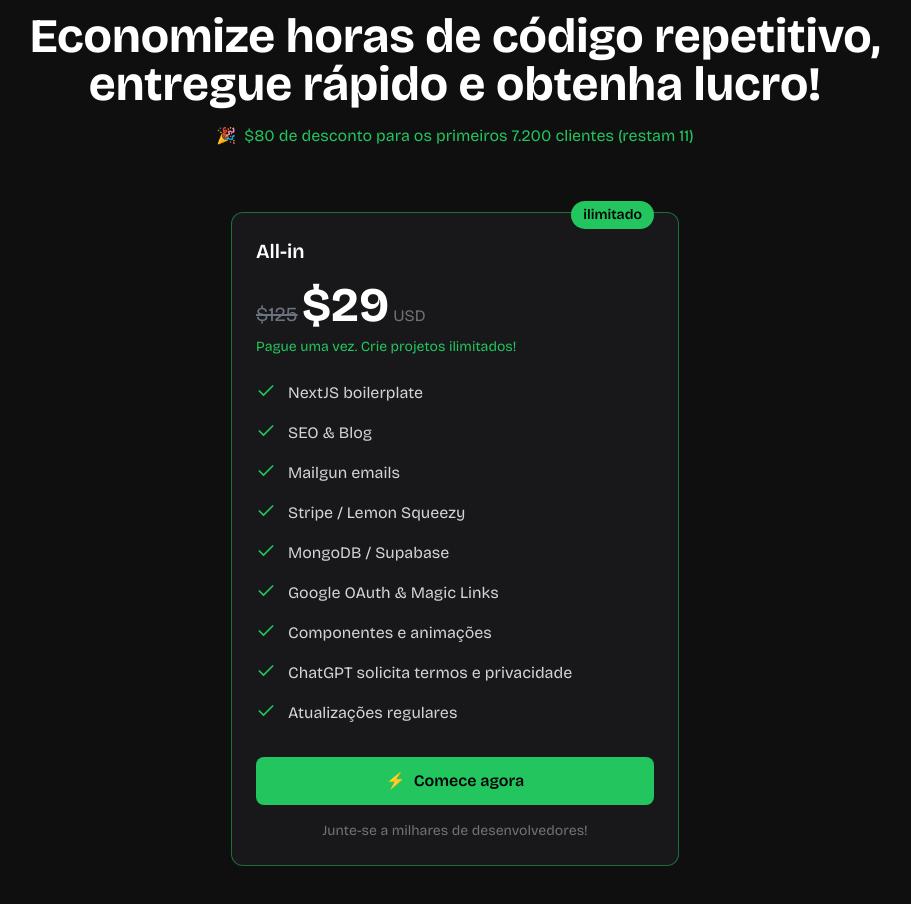
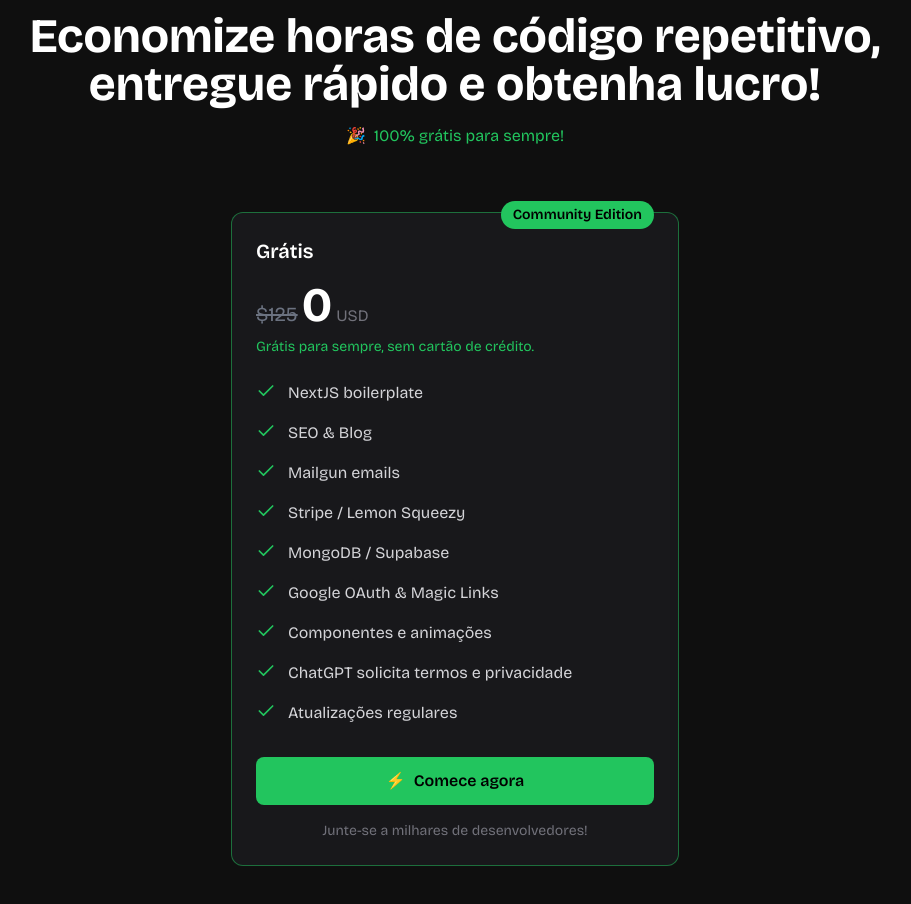
Before and after one commit to joaomarcosjova/fastdeploy, a Next.js app: page / in a window 1280 px wide. Shown: the part 2400-3304 px from the top of the page, without its empty margins (185-1096 px from the left). Built offline with nearby package versions, Linux system fonts and the light colour scheme; no server answers.

Commit message:
Update pricing.tsx

```diff
--- a/src/app/(site)/pricing.tsx
+++ b/src/app/(site)/pricing.tsx
@@ -20,24 +20,24 @@ export default function PricingSection() {
           </h2>
           <p className="text-green-500 flex items-center justify-center gap-2">
             <span className="inline-block">🎉</span>
-            $80 de desconto para os primeiros 7.200 clientes (restam 11)
+            100% grátis para sempre!
           </p>
         </div>
 
         <div className="max-w-md mx-auto">
           <div className="rounded-xl bg-zinc-900 p-6 border border-green-500/50 relative">
             <div className="absolute -top-3 right-6 bg-green-500 text-black text-sm font-semibold px-3 py-1 rounded-full">
-              ilimitado
+              Community Edition
             </div>
-            <h3 className="text-xl font-semibold mb-4">All-in</h3>
+            <h3 className="text-xl font-semibold mb-4">Grátis</h3>
             <div className="mb-6">
               <div className="flex items-baseline gap-1">
                 <span className="text-xl line-through text-gray-500">$125</span>
-                <span className="text-5xl font-bold">$29</span>
+                <span className="text-5xl font-bold">0</span>
                 <span className="text-zinc-500">USD</span>
               </div>
               <p className="text-green-500 text-sm mt-2">
-                Pague uma vez. Crie projetos ilimitados!
+               Grátis para sempre, sem cartão de crédito.
               </p>
             </div>
 
@@ -55,7 +55,7 @@ export default function PricingSection() {
 
             <button
               onClick={() =>
-                window.open("https://www.paypal.com/cgi-bin/webscr?cmd=_xclick&business=marcosjova3@gmail.com&amount=29&currency_code=USD&item_name=Payment&no_note=1&no_shipping=1&rm=1&return=https://fast.desploy&cancel_return=https://fast.desploy&bn=PP-BuyNowBF:btn_buynowCC_LG.gif:NonHostedGues", "_blank")
+                window.open("https://github.com/joaomarcosjova/fastdeploy/", "_blank")
               }
               className="w-full bg-green-500 hover:bg-green-400 transition-colors text-black font-semibold py-3 px-4 rounded-lg flex items-center justify-center gap-2"
             >
```
